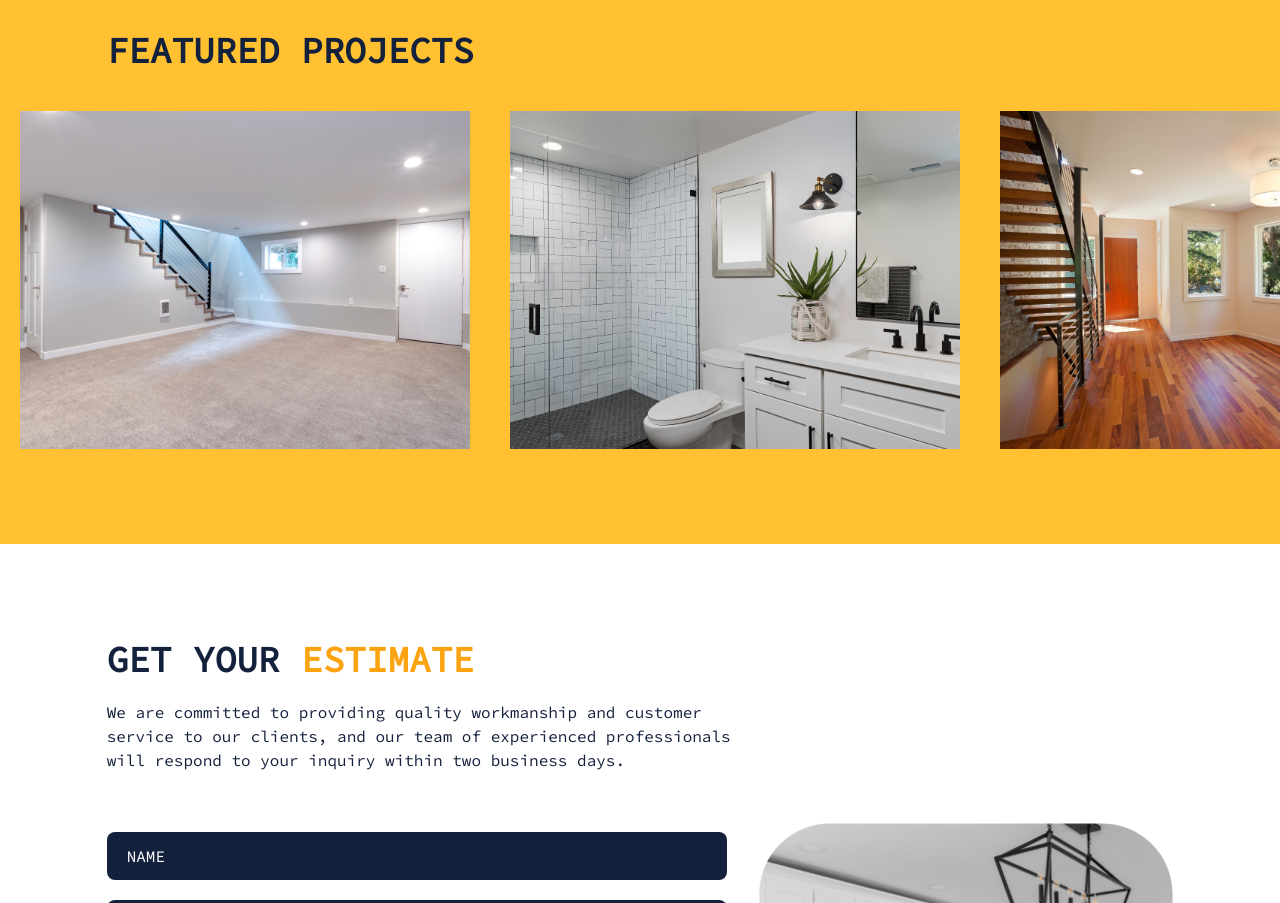
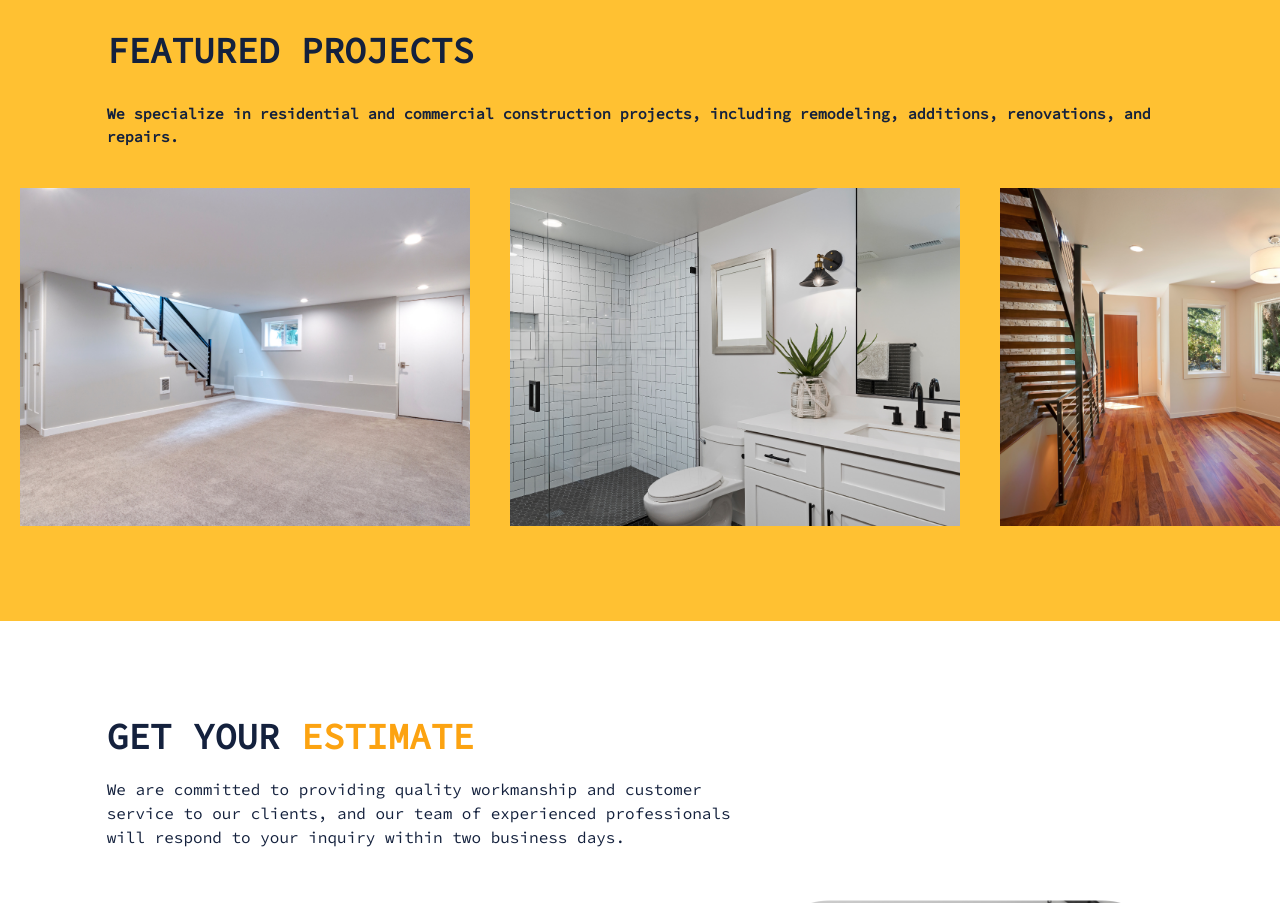
Before and after one commit to vcristian1/colibri, a React (Vite) app: page / in a window 1280 px wide. Shown: the part 3586-4489 px from the top of the page. Built offline with nearby package versions, Linux system fonts and the light colour scheme.

Commit message:
adjusted the width and height of the bg image for md and lg screens so no overlap in the image is seen

```diff
--- a/src/scenes/ourProjects/index.tsx
+++ b/src/scenes/ourProjects/index.tsx
@@ -72,6 +72,9 @@ const OurClasses = ({ setSelectedPage }: Props) => {
       >
 
         <HText>FEATURED PROJECTS</HText>
+        <p className="mt-8 text-[15px] font-semibold lg:text-[20px]">
+        We specialize in residential and commercial construction projects, including remodeling, additions, renovations, and repairs.
+        </p>
 
       </motion.div>
 
```
Also changed, not shown: src/assets/BenefitRemodel.png, src/assets/BenefitRenovation.png.
